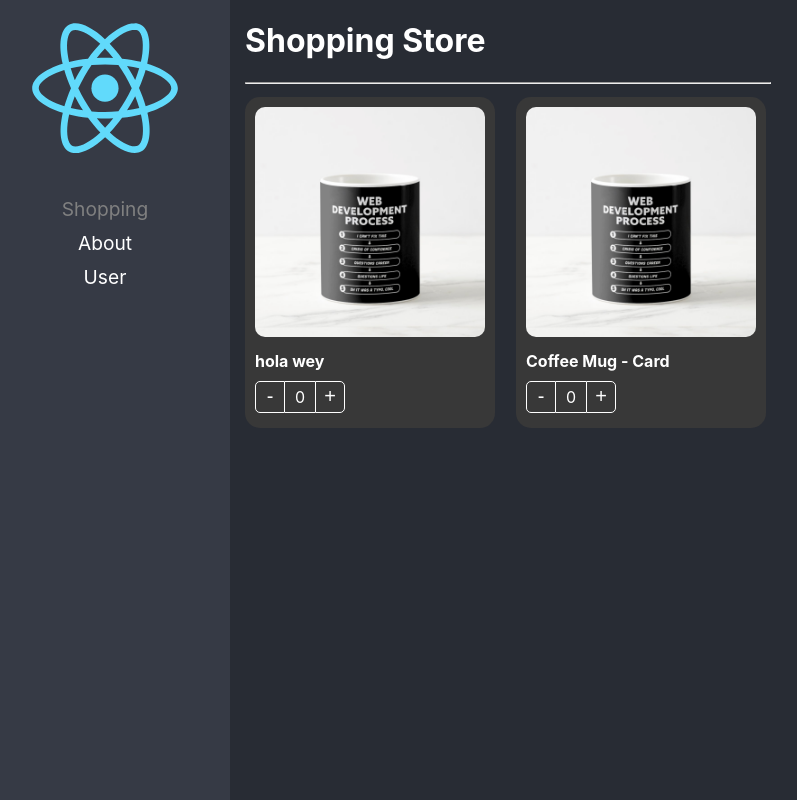
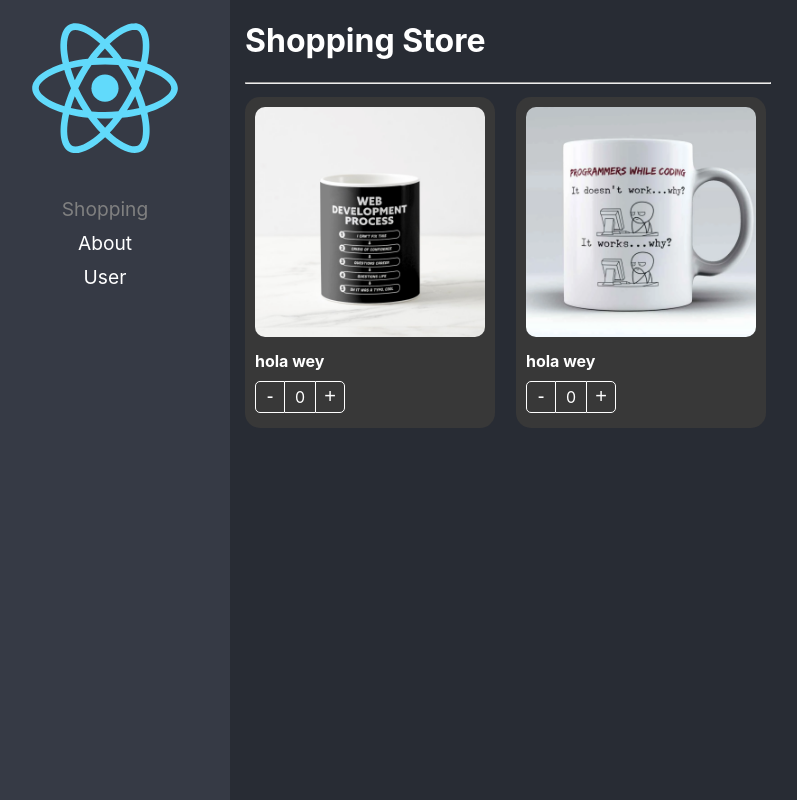
Before and after one commit to PandaDesigner/02-react-app, a React (Create React App) app: page / in a window 1280 px wide. Shown: the whole page, without its empty margins (20-817 px from the left). Built offline with nearby package versions, Linux system fonts and the light colour scheme.

Commit message:
[prfmaestre]: patron control props

```diff
--- a/src/02-component-pattern/components/ProductCard.tsx
+++ b/src/02-component-pattern/components/ProductCard.tsx
@@ -2,7 +2,11 @@ import { CSSProperties, ReactElement, createContext } from 'react';
 import { useProduct } from '../hooks/useProduct';
 import styles from '../styles/styles.module.css';
 
-import { Product, ProductContextProps } from '../interfaces/interfaces';
+import {
+  OnChangeArgs,
+  Product,
+  ProductContextProps,
+} from '../interfaces/interfaces';
 
 export const ProductContext = createContext({} as ProductContextProps);
 
@@ -13,6 +17,8 @@ export interface ProductCardProps {
   children?: ReactElement | ReactElement[];
   className?: string;
   style?: CSSProperties;
+  onChange?: (args: OnChangeArgs) => void;
+  value?: number;
 }
 
 export const ProductCard = ({
@@ -20,8 +26,10 @@ export const ProductCard = ({
   product,
   className,
   style,
+  onChange,
+  value,
 }: ProductCardProps) => {
-  const { counter, increaseBy } = useProduct();
+  const { counter, increaseBy } = useProduct({ onChange, product, value });
   return (
     <Provider
       value={{
--- /dev/null
+++ b/src/02-component-pattern/data/products.ts
@@ -0,0 +1,15 @@
+import { Product } from '../interfaces/interfaces';
+
+const product = {
+  id: '1',
+  img: './coffee-mug.png',
+  title: 'Coffee Mug - Card',
+};
+
+const product2 = {
+  id: '2',
+  title: 'Coffe Mug - Meme',
+  img: './coffee-mug2.png',
+};
+
+export const products: Product[] = [product, product2];
--- a/src/02-component-pattern/hooks/useProduct.ts
+++ b/src/02-component-pattern/hooks/useProduct.ts
@@ -1,10 +1,35 @@
-import { useState } from 'react';
+import { useEffect, useRef, useState } from 'react';
+import { OnChangeArgs, Product } from '../interfaces/interfaces';
 
-export const useProduct = () => {
-  const [counter, setCounter] = useState(0);
+interface useProductArgs {
+  product: Product;
+  onChange?: (args: OnChangeArgs) => void;
+  value?: number;
+}
 
-  const increaseBy = (value: number) =>
-    setCounter((prev) => Math.max(prev + value, 0));
+export const useProduct = ({
+  onChange,
+  product,
+  value = 0,
+}: useProductArgs) => {
+  const [counter, setCounter] = useState(value);
+
+  const isControlled = useRef(!!onChange);
+
+  const increaseBy = (value: number) => {
+    if (isControlled.current) {
+      return onChange!({ count: value, product });
+    }
+
+    const newValue = Math.max(counter + value, 0);
+    setCounter(newValue);
+
+    onChange && onChange({ count: newValue, product });
+  };
+
+  useEffect(() => {
+    setCounter(value);
+  }, [value]);
 
   return { counter, increaseBy };
 };
--- /dev/null
+++ b/src/02-component-pattern/hooks/useShoppingCard.ts
@@ -0,0 +1,54 @@
+import { useState } from 'react';
+import { Product } from '../interfaces/interfaces';
+
+interface PoductInCart extends Product {
+  count: number;
+}
+
+export const useShoppingCard = () => {
+  const [shoppingCart, setShoppingCart] = useState<{
+    [key: string]: PoductInCart;
+  }>({});
+
+  const onProductCoutChange = ({
+    count,
+    product,
+  }: {
+    count: number;
+    product: Product;
+  }) => {
+    setShoppingCart((oldShoppingCart) => {
+      const productInCart: PoductInCart = oldShoppingCart[product.id] || {
+        ...product,
+        count: 0,
+      };
+
+      if (Math.max(productInCart.count + count, 0) > 0) {
+        productInCart.count += count;
+        return {
+          ...oldShoppingCart,
+          [product.id]: productInCart,
+        };
+      }
+      const { [product.id]: toDelet, ...rest } = oldShoppingCart;
+      return rest;
+
+      /*
+      if (count === 0) {
+        const { [product.id]: toDelet, ...rest } = oldShoppingCart;
+        return rest;
+      }
+
+      return {
+        ...oldShoppingCart,
+        [product.id]: { ...product, count },
+      };
+      */
+    });
+  };
+
+  return {
+    shoppingCart,
+    onProductCoutChange,
+  };
+};
--- a/src/02-component-pattern/pages/ShoppingPages.tsx
+++ b/src/02-component-pattern/pages/ShoppingPages.tsx
@@ -1,19 +1,12 @@
-import {
-  ProductButtons,
-  ProductImage,
-  ProductTitle,
-  ProductCard,
-} from '../components';
+import { ProductCard } from '../components';
+import { products } from '../data/products';
+import { useShoppingCard } from '../hooks/useShoppingCard';
 
 import '../styles/custom-styles.css';
 
-const product = {
-  id: '1',
-  img: './coffee-mug.png',
-  title: 'Coffee Mug - Card',
-};
+export const ShoppingPages = () => {
+  const { onProductCoutChange, shoppingCart } = useShoppingCard();
 
-export const ShoppingPages = () => {
   return (
     <div>
       <h1>Shopping Store</h1>
@@ -26,16 +19,37 @@ export const ShoppingPages = () => {
           gap: '1rem',
         }}
       >
-        <ProductCard product={product} className='bg-dark text-white'>
-          <ProductCard.Image imgs='' className='custom-image' />
-          <ProductCard.Title title='hola wey' className='text-bold' />
-          <ProductCard.Buttons className='custom-buttons' />
-        </ProductCard>
-        <ProductCard product={product} className='bg-dark text-white'>
-          <ProductImage className='custom-image' />
-          <ProductTitle className='text-bold' />
-          <ProductButtons className='custom-buttons' />
-        </ProductCard>
+        {products.map((product) => (
+          <ProductCard
+            key={product.id}
+            product={product}
+            className='bg-dark text-white'
+            onChange={onProductCoutChange}
+            value={shoppingCart[product.id]?.count || 0}
+          >
+            <ProductCard.Image imgs='' className='custom-image' />
+            <ProductCard.Title title='hola wey' className='text-bold' />
+            <ProductCard.Buttons className='custom-buttons' />
+          </ProductCard>
+        ))}
+      </div>
+
+      <div className='shopping-cart'>
+        {Object.entries(shoppingCart).map(([key, product]) => {
+          return (
+            <ProductCard
+              product={product}
+              className='bg-dark text-white'
+              style={{ width: '100px' }}
+              key={key}
+              value={product.count}
+              onChange={onProductCoutChange}
+            >
+              <ProductCard.Image imgs='' className='custom-image' />
+              <ProductCard.Buttons className='custom-buttons' />
+            </ProductCard>
+          );
+        })}
       </div>
     </div>
   );
--- a/src/02-component-pattern/styles/custom-styles.css
+++ b/src/02-component-pattern/styles/custom-styles.css
@@ -21,3 +21,9 @@
   color: white;
   border-color: white;
 }
+
+.shopping-cart {
+  position: fixed;
+  top: 0px;
+  right: 0px;
+}
```
Also changed, not shown: src/02-component-pattern/interfaces/interfaces.ts (+11 -0 lines), public/coffee-mug2.png (added).
